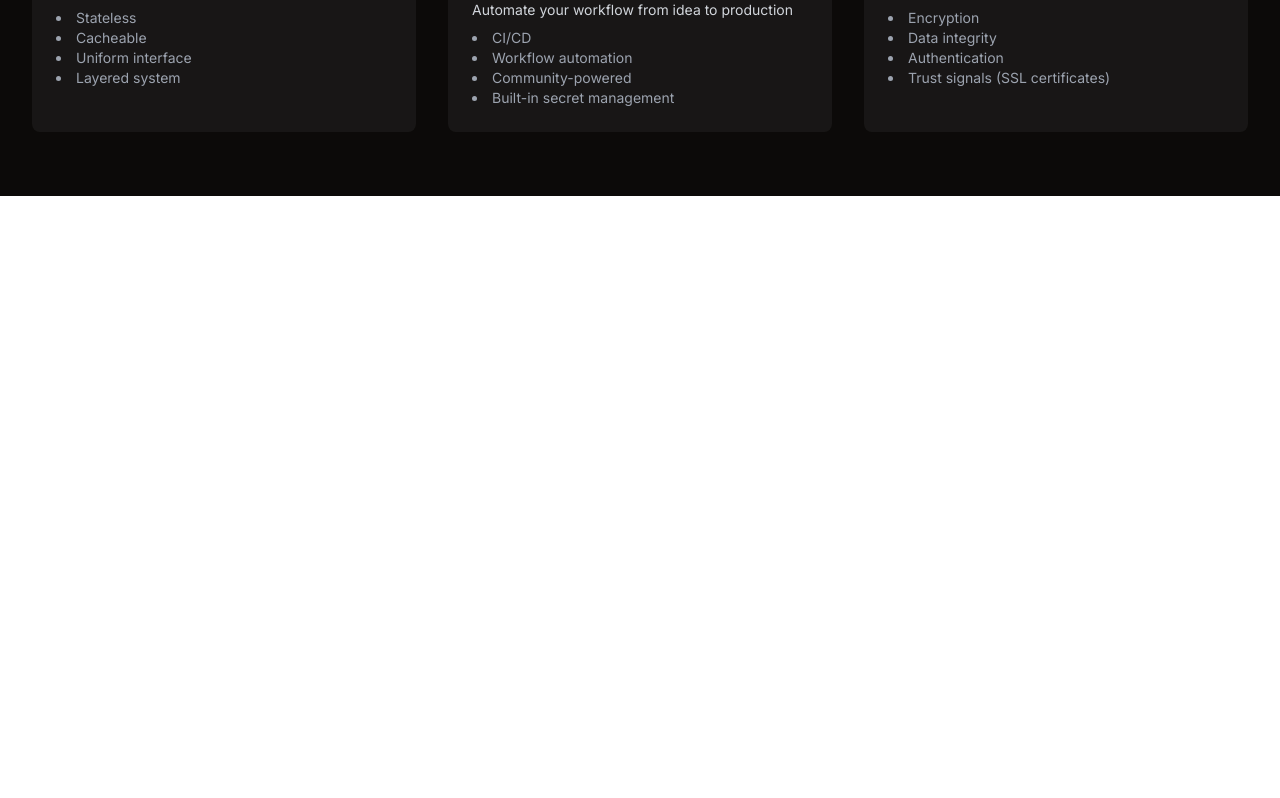
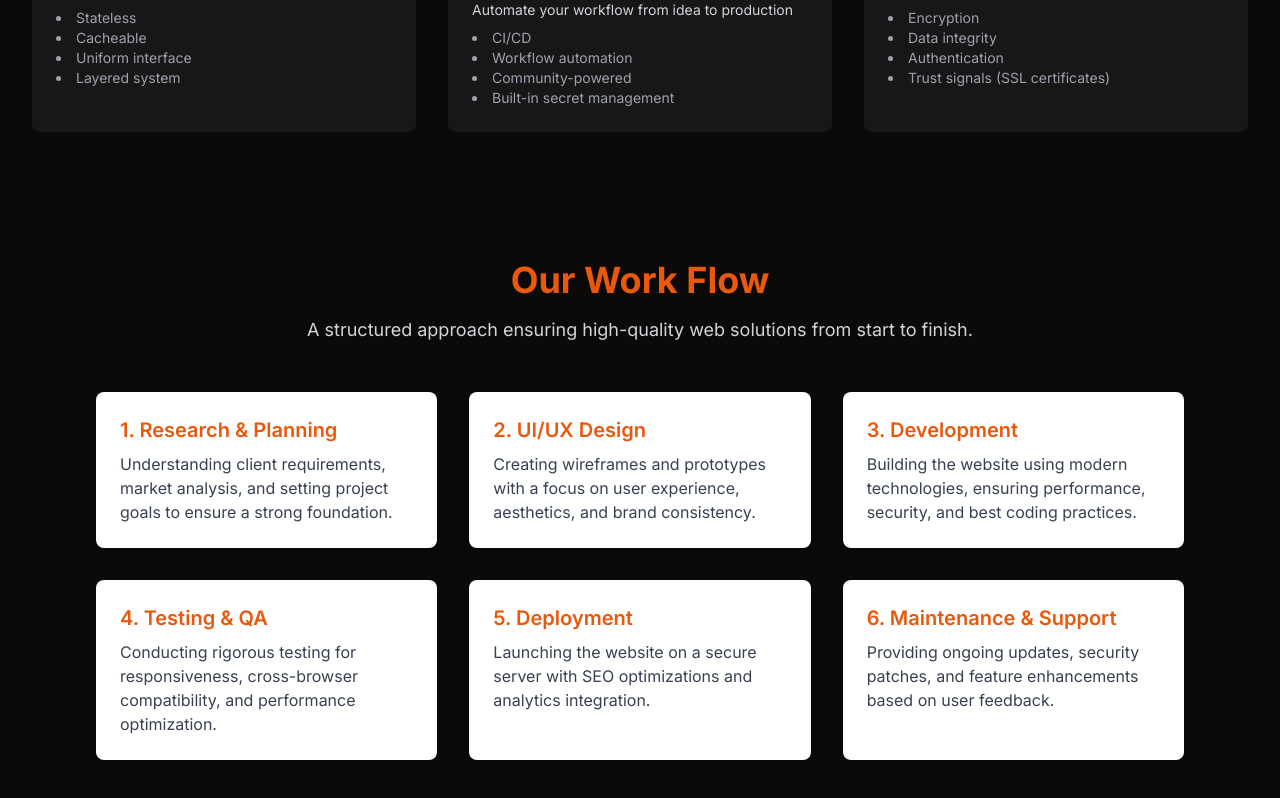
Before and after one commit to Codngwthubaid/webzaura, a Next.js app: page /WebDevelopment in a window 1280 px wide. Shown: the part 2548-3346 px from the top of the page. Before the commit the page ends 2744 px from the top, so only its background shows below. Built offline with nearby package versions, Linux system fonts and the light colour scheme.

Commit message:
Working on WebDevelopment Page

```diff
--- a/app/WebDevelopment/page.tsx
+++ b/app/WebDevelopment/page.tsx
@@ -224,7 +224,38 @@ const page = () => {
       ],
     },
   ]
-
+  const Worksteps = [
+    {
+      title: "1. Research & Planning",
+      description:
+        "Understanding client requirements, market analysis, and setting project goals to ensure a strong foundation.",
+    },
+    {
+      title: "2. UI/UX Design",
+      description:
+        "Creating wireframes and prototypes with a focus on user experience, aesthetics, and brand consistency.",
+    },
+    {
+      title: "3. Development",
+      description:
+        "Building the website using modern technologies, ensuring performance, security, and best coding practices.",
+    },
+    {
+      title: "4. Testing & QA",
+      description:
+        "Conducting rigorous testing for responsiveness, cross-browser compatibility, and performance optimization.",
+    },
+    {
+      title: "5. Deployment",
+      description:
+        "Launching the website on a secure server with SEO optimizations and analytics integration.",
+    },
+    {
+      title: "6. Maintenance & Support",
+      description:
+        "Providing ongoing updates, security patches, and feature enhancements based on user feedback.",
+    },
+  ];
 
   return loading ? (
     <div className="flex justify-center items-center h-screen bg-[#0c0a09]">
@@ -295,6 +326,31 @@ const page = () => {
           </div>
         </div>
       </section>
+      <section className="bg-[#0c0a09] text-white py-16 px-6 md:px-12 lg:px-24">
+      <div className="max-w-6xl mx-auto text-center">
+        <h2 className="text-4xl font-bold text-[#ea580c]">
+          Our Work Flow
+        </h2>
+        <p className="mt-4 text-lg text-gray-300">
+          A structured approach ensuring high-quality web solutions from start to finish.
+        </p>
+      </div>
+
+      <div className="mt-12 grid grid-cols-1 md:grid-cols-2 lg:grid-cols-3 gap-8">
+        {Worksteps.map((step, index) => (
+          <div
+            key={index}
+            className="bg-white text-[#0c0a09] p-6 rounded-lg shadow-lg transition transform hover:scale-105"
+          >
+            <h3 className="text-xl font-semibold text-[#ea580c]">
+              {step.title}
+            </h3>
+            <p className="mt-2 text-gray-700">{step.description}</p>
+          </div>
+        ))}
+      </div>
+    </section>
+
     </>
   );
 };
```
